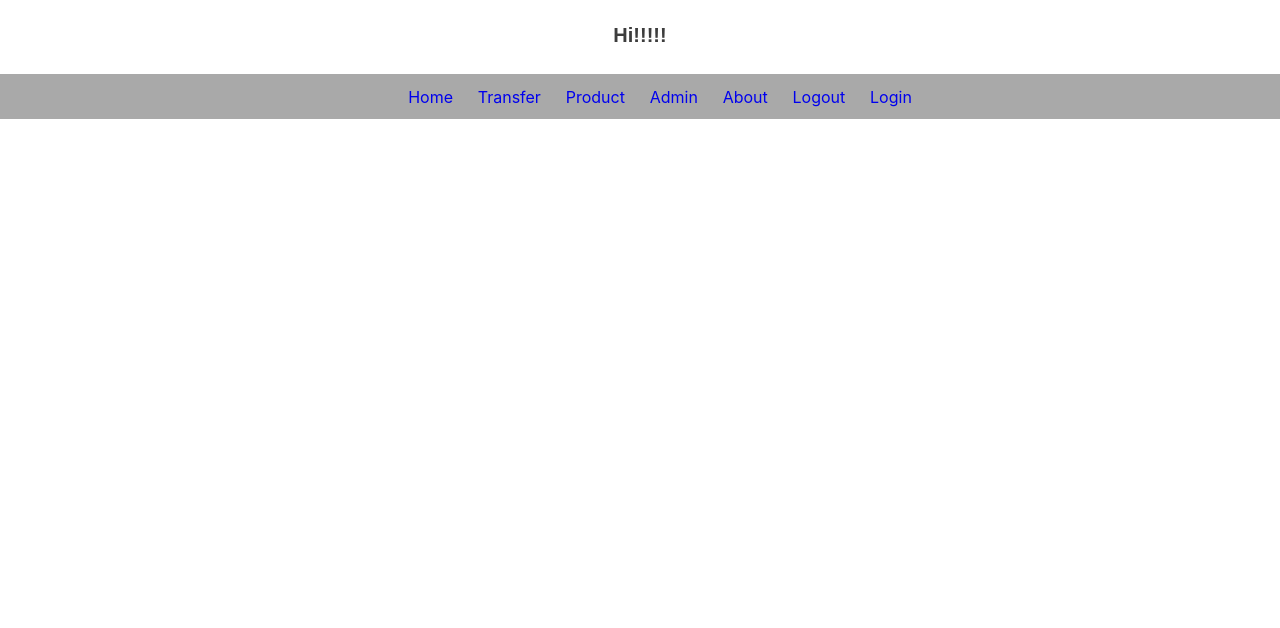
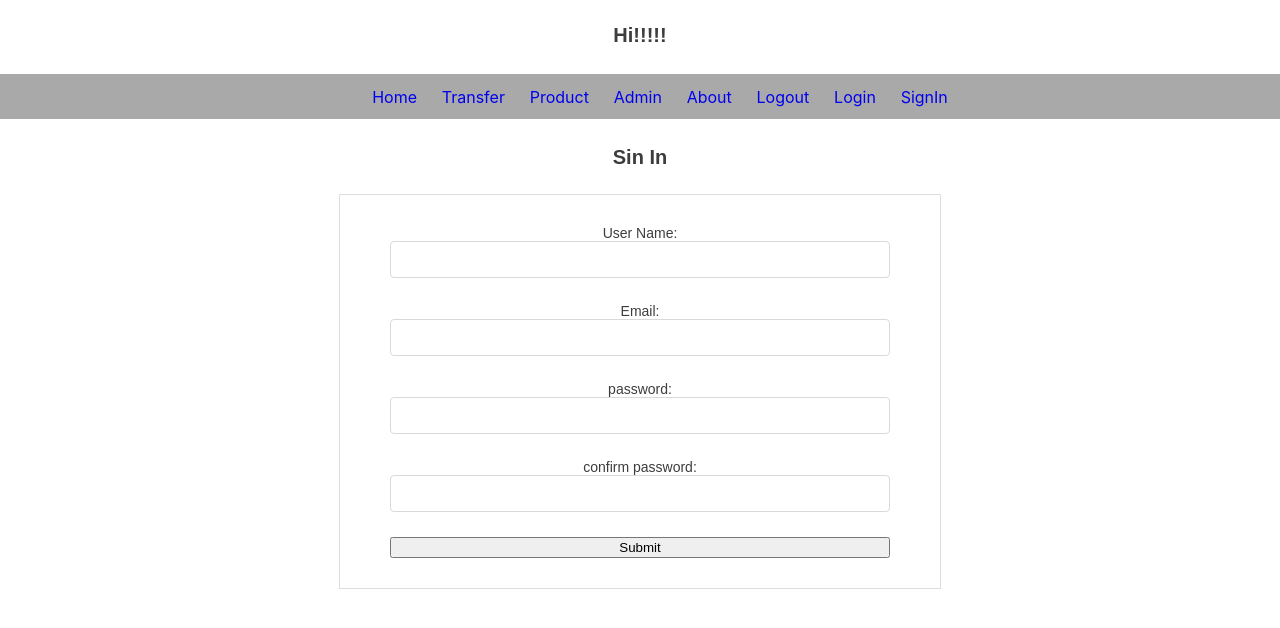
Before and after one commit to rolandpenalva/bootcamp-fe, a React (Create React App) app: page /signin in a window 1280 px wide. Shown: the top 628 px of the page. Built offline with nearby package versions, Linux system fonts and the light colour scheme.

Commit message:
feat: SignIn form

```diff
--- a/src/App.js
+++ b/src/App.js
@@ -7,6 +7,7 @@ import Home from "./components/Home";
 import Product from "./components/Product";
 import Admin from "./components/Admin";
 import Login from "./components/login/Login";
+import SignIn from "./components/SignIn/SignIn";
 import Logout from "./components/logout/Logout";
 import { BrowserRouter as Router, Routes, Route } from "react-router-dom";
 import NavBar from "./components/NavBar/NavBar";
@@ -25,6 +26,7 @@ function App() {
           <Route exact path="/product" element={<Product />} />
           <Route exact path="/admin" element={<Admin />} />
           <Route exact path="/login" element={<Login />} />
+          <Route exact path="/signin" element={<SignIn />} />
           <Route exact path="/logout" element={<Logout />} />
         </Routes>
       </Router>
--- a/src/components/About.js
+++ b/src/components/About.js
@@ -1,9 +1,58 @@
-const About = (props) => {
+import React, { useState } from "react";
+import { Formik, Form, Field } from "formik";
+import * as yup from "yup";
+
+const FormSchema = yup.object().shape({
+  pass: yup
+    .string()
+    .min(8, "Password must be 8 characters long")
+    .matches(/[0-9]/, "Password requires a number")
+    .matches(/[a-z]/, "Password requires a lowercase letter")
+    .matches(/[A-Z]/, "Password requires an uppercase letter")
+    .matches(/[^\w]/, "Password requires a symbol"),
+  confirm: yup
+    .string()
+    .oneOf([yup.ref("pass"), null], 'Must match "password" field value'),
+});
+
+const FormComponent = () => {
   return (
-    <div>
-      <h2>About</h2>
-    </div>
+    <Formik
+      initialValues={{
+        name: "",
+      }}
+      validationSchema={FormSchema}
+      onSubmit={(values) => {
+        console.log(values);
+      }}
+    >
+      {({ errors }) => (
+        <Form>
+          <div>
+            <label>
+              Password
+              <Field type="password" name="pass" />
+            </label>
+            {errors.pass && <p>{errors.pass}</p>}
+          </div>
+          <div>
+            <label>
+              Password Confirm
+              <Field type="password" name="confirm" />
+            </label>
+            {errors.confirm && <p>{errors.confirm}</p>}
+          </div>
+          <button type="submit">Submit</button>
+        </Form>
+      )}
+    </Formik>
   );
 };
 
-export default About;
+export default function App() {
+  return (
+    <div>
+      <FormComponent />
+    </div>
+  );
+}
--- a/src/components/NavBar/options.js
+++ b/src/components/NavBar/options.js
@@ -63,5 +63,12 @@ const options = [
     url: "/login",
     protected: false,
   },
+  {
+    id: 8,
+    name: "signin",
+    menu: "SignIn",
+    url: "/signin",
+    protected: false,
+  },
 ];
 export default options;
--- /dev/null
+++ b/src/components/SignIn/SignIn.js
@@ -0,0 +1,81 @@
+import React from "react";
+import { useDispatch, useSelector } from "react-redux";
+// import React, { useState } from "react";
+// import { login, logout } from "../../store/user";
+import { Formik, Form, Field } from "formik";
+import * as yup from "yup";
+// import "./Login.css";
+
+const LoginSchema = yup.object().shape({
+  username: yup.string().min(5, "Too Short!").required("Required"),
+  email: yup
+    .string()
+    .min(5, "Too Short!")
+    .required("Required")
+    .email("Not a proper email"),
+  password: yup.string().required("Required").min(5, "Too Short!"),
+  confirm_password: yup
+    .string()
+    .required("Required")
+    .oneOf([yup.ref("password"), null], 'Must match "password" field value'),
+});
+
+const SignIn = (prop) => {
+  return (
+    <div>
+      <h1>Sin In</h1>
+      <Formik
+        initialValues={{
+          username: "",
+          email: "",
+          password: "",
+          confirm_password: "",
+        }}
+        validationSchema={LoginSchema}
+        onSubmit={(values) => {
+          console.log("Data::::");
+          console.log(values);
+        }}
+      >
+        {({ errors }) => (
+          <Form>
+            <label>
+              User Name:
+              <Field type="text" name="username" id="username" />
+            </label>
+            {errors.username ? (
+              <div className="error">{errors.username}</div>
+            ) : null}
+            <br />
+            <label>
+              Email:
+              <Field type="text" name="email" id="email" />
+            </label>
+
+            {errors.email ? <div className="error">{errors.email}</div> : null}
+            <br />
+            <label>
+              password:
+              <Field type="password" name="password" />
+            </label>
+
+            {errors.password && <div className="error">{errors.password}</div>}
+            <br />
+            <label>
+              confirm password:
+              <Field type="password" name="confirm_password" />
+            </label>
+
+            {errors.confirm_password && (
+              <div className="error">{errors.confirm_password}</div>
+            )}
+            <br />
+            <button type="submit">Submit</button>
+          </Form>
+        )}
+      </Formik>
+    </div>
+  );
+};
+
+export default SignIn;
```
Also changed, not shown: src/components/SinIn/SinIn.js (deleted, +0 -36 lines).
